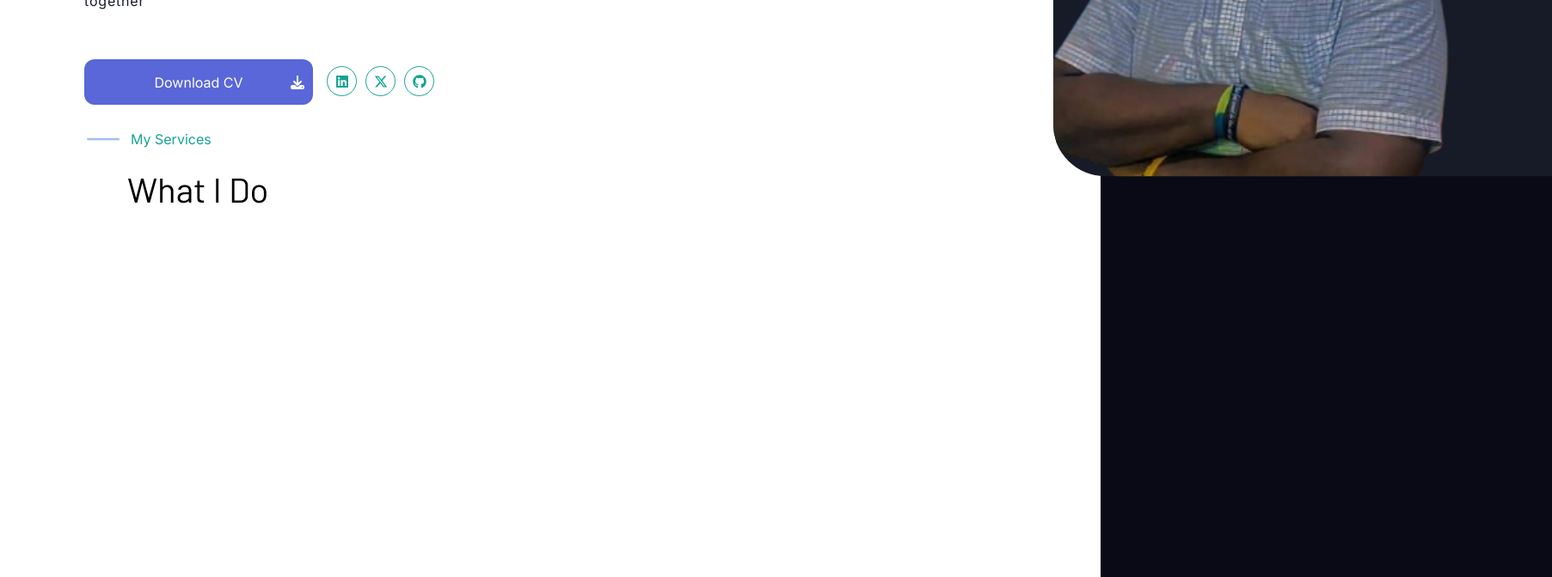
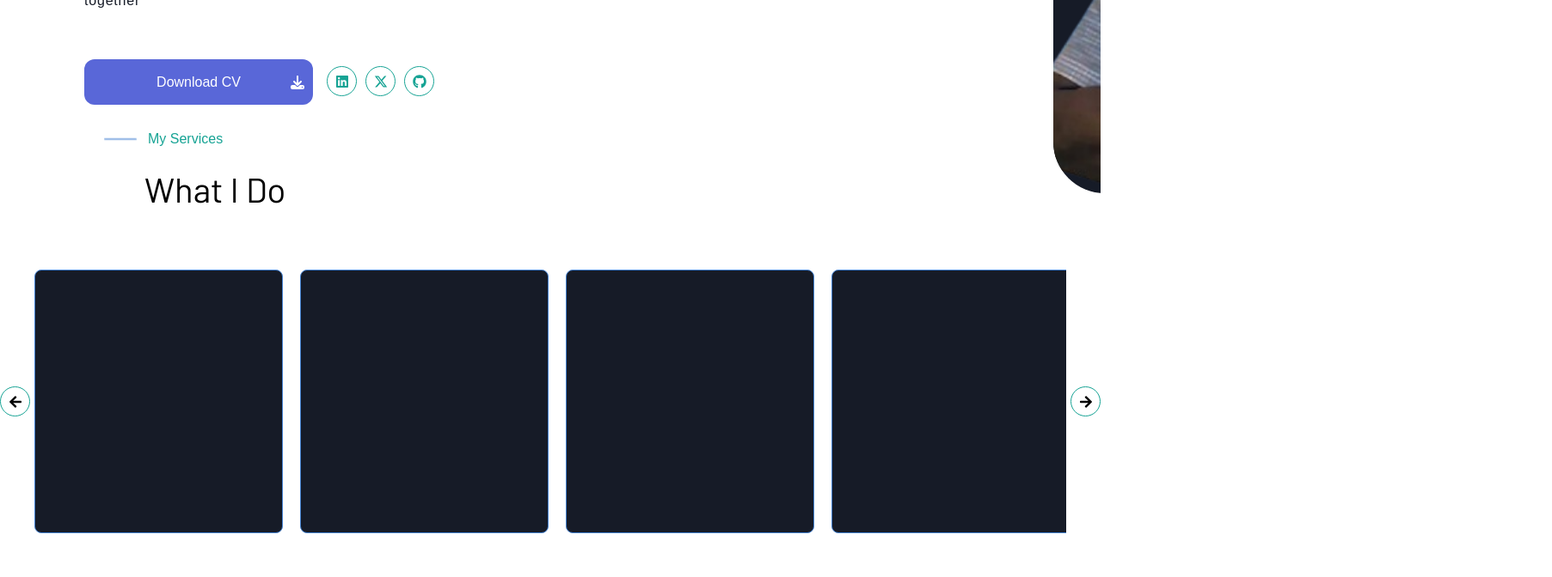
Before and after one commit to yazidtajudeen/My-Portfolio-Website, a React (Vite) app: page / in a window 1280 px wide. Shown: the part 480-1152 px from the top of the page at 86% size, 1805 px wide, since content can reach past the window. Built offline with nearby package versions, Linux system fonts and the light colour scheme.

Commit message:
scroll animation

```diff
--- a/src/components/content/About/Intro.tsx
+++ b/src/components/content/About/Intro.tsx
@@ -128,7 +128,8 @@ export default function Intro() {
                     rotationX: xRotation,
                     rotationY: yRotation,
                     transformPerspective: 500,
-                    ease: 'power2.out',
+                    ease: 'power3.out',
+                    duration: 0.5,
                 });
             }
         };
@@ -274,10 +275,10 @@ export default function Intro() {
                     <div className='user-image hover-effect' style={{
                         borderRadius: '0 60px 0 60px',
                         overflow: 'hidden',
-                        width: '580px',
-                        height: '550px',
+                        width: '590px',
+                        height: '570px',
                         backgroundColor: isDarkMode ? '#161B27' : '#161B27',
-                        filter: isDarkMode ? 'grayscale(3%)' : 'none',
+                        filter: isDarkMode ? 'grayscale(1%)' : 'none',
                         transition: 'background-color 0.5s ease, filter 0.6s ease',
                         display: 'flex',
                         alignItems: 'center',
--- a/src/components/content/serve/MyService.tsx
+++ b/src/components/content/serve/MyService.tsx
@@ -1,8 +1,18 @@
 import { useTheme } from '../../../theme/ThemeContext';
 import line from '../../../assets/line.png';
+import { FaArrowRight, FaArrowLeft } from "react-icons/fa";
+import { useRef } from 'react';
 
 const MyService = () => {
     const { isDarkMode } = useTheme();
+    const scrollContainerRef = useRef<HTMLDivElement>(null);
+
+    const scroll = (direction: 'left' | 'right') => {
+        if (scrollContainerRef.current) {
+            const scrollAmount = direction === 'left' ? -300 : 300;
+            scrollContainerRef.current.scrollBy({ left: scrollAmount, behavior: 'smooth' });
+        }
+    };
 
     return (
         <div style={{
@@ -10,8 +20,9 @@ const MyService = () => {
             color: isDarkMode ? '#ffffff' : '#000000',
             minHeight: '90vh',
             padding: '20px',
+            position: 'relative',
         }}>
-            <section className="services" id="services">
+            <section className="services" id="services" style={{ width: '100%', maxWidth: '1200px', margin: '0 auto' }}>
                 <div className="flex ml-20">
                     <img className='mr-3 w-10' src={line} alt="divider" />
                     <p className='text-[#16A394]' style={{ fontSize: '16px', fontWeight: 'normal' }}>
@@ -23,10 +34,55 @@ const MyService = () => {
                         What I Do
                     </h2>
                 </span>
-                <div className='flex' style={{}}>
-                    <div></div>
-                    <div></div>
-                    <div></div>
+                <div style={{ display: 'flex', justifyContent: 'center', alignItems: 'center', marginTop: '20px', position: 'relative' }}>
+                    <button onClick={() => scroll('left')} style={{
+                        position: 'absolute',
+                        left: '-40px',
+                        backgroundColor: 'transparent',
+                        border: '1px solid #16A394',
+                        borderRadius: '50%',
+                        width: '35px',
+                        height: '35px',
+                        display: 'flex',
+                        alignItems: 'center',
+                        justifyContent: 'center',
+                        cursor: 'pointer',
+                        fontSize: '16px',
+                        color: isDarkMode ? '#ffffff' : '#000000',
+                        transition: 'transform 0.3s ease',
+                    }}>
+                        <FaArrowLeft />
+                    </button>
+                    <div className='flex overflow-x-auto' ref={scrollContainerRef} style={{ display: 'flex', gap: '20px', padding: '20px 0' }}>
+                        {[...Array(5)].map((_, index) => (
+                            <div key={index} style={{
+                                width: '289px',
+                                height: '307px',
+                                backgroundColor: '#161B27',
+                                borderRadius: '8px',
+                                border: '1px solid #4381D1',
+                                flexShrink: 0,
+                            }}></div>
+                        ))}
+                    </div>
+                    <button onClick={() => scroll('right')} style={{
+                        position: 'absolute',
+                        right: '-40px',
+                        backgroundColor: 'transparent',
+                        border: '1px solid #16A394',
+                        borderRadius: '50%',
+                        width: '35px',
+                        height: '35px',
+                        display: 'flex',
+                        alignItems: 'center',
+                        justifyContent: 'center',
+                        cursor: 'pointer',
+                        fontSize: '16px',
+                        color: isDarkMode ? '#ffffff' : '#000000',
+                        transition: 'transform 0.3s ease',
+                    }}>
+                        <FaArrowRight />
+                    </button>
                 </div>
             </section>
         </div>
--- a/src/index.css
+++ b/src/index.css
@@ -9,12 +9,13 @@
     --skyBlue-:#4381D1;
     --navyBlue-:#2B2E7B;
 }
-body{
-    background-color: var(--darkBg-);
-    font-family:"Inter", serif;
-    color: #fff;
-    position: relative;
-    overflow: hidden;
+body, html {
+  margin: 0;
+  padding: 0;
+  box-sizing: border-box;
+  min-height: 100vh;
+  font-family: Arial, sans-serif;
+  overflow-y: auto; /* Ensure vertical scrolling is enabled */
 }
 
 .hover-effect {
```
